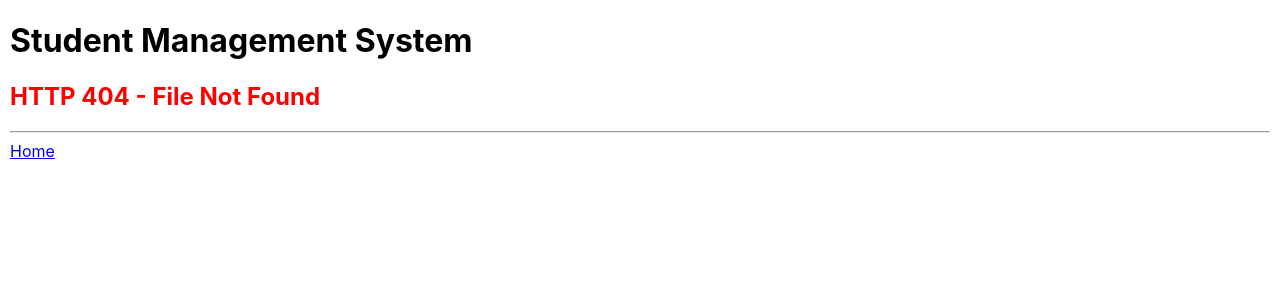
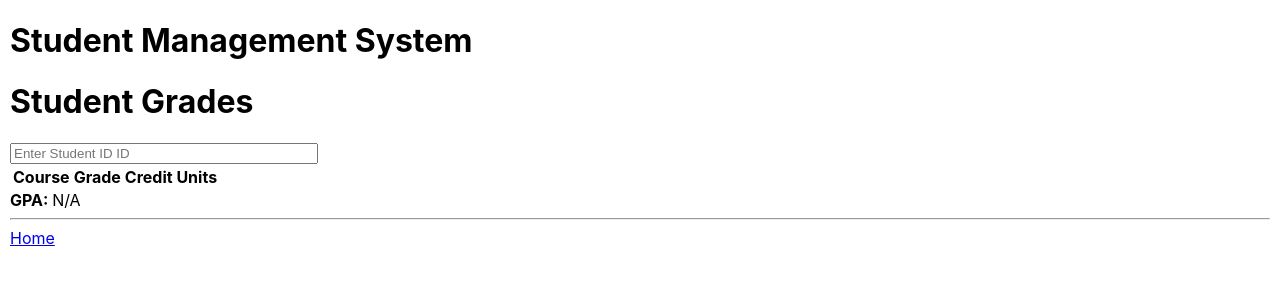
Before and after one commit to mstee37/TIC2601, a React (Create React App) app: page /Transcript in a window 1280 px wide. Before the commit this address had no page. Shown: the top 300 px of the page. Built offline with nearby package versions, Linux system fonts and the light colour scheme.

Commit message:
Transcript

```diff
--- a/src/App.js
+++ b/src/App.js
@@ -16,6 +16,7 @@ import RegisterCourse from "./pages/RegisterCourse";
 import SendFeedback from "./pages/Feedback";
 import MarkAttendance from "./pages/MarkAttendance";
 import CourseCreation from "./pages/CourseCreation";
+import Transcript from "./pages/Transcript";
 
 function App() {
   return (
@@ -36,6 +37,7 @@ function App() {
           <Route path="Feedback" element={<SendFeedback/>}/>
           <Route path="MarkAttendance" element={<MarkAttendance/>}/>
           <Route path="CourseCreation" element={<CourseCreation/>}/>
+          <Route path="Transcript" element={<Transcript/>}/>
           <Route path="*" element={<Error />} />
 
         </Route>
--- /dev/null
+++ b/src/components/InputStudentID.js
@@ -0,0 +1,14 @@
+export default function InputStudentID({ label, value, setValue }) {
+    return (
+        <input
+            type={"text"}
+            placeholder={`Enter ${label} ID`}
+            required={true}
+            style={{ width: '300px' }}
+            value={value}
+            onChange={(event) => {
+                setValue(event.target.value);
+            }}
+        />
+    )
+};
--- /dev/null
+++ b/src/pages/Transcript.js
@@ -0,0 +1,53 @@
+import React, { useState, useEffect } from 'react';
+import InputId from "../components/InputStudentID";
+
+export default function Transcript() {
+    const [studentId, setStudentId] = useState('');
+    const [grades, setGrades] = useState([]);
+
+    useEffect(() => {
+        if (studentId) {
+            fetch(`API_ENDPOINT/grades?studentId=${studentId}`)
+                .then(response => response.json())
+                .then(data => setGrades(data.filter(grade => grade.value !== null)))
+                .catch(error => console.error('Error fetching grades:', error));
+        }
+    }, [studentId]);
+
+    const calculateGPA = () => {
+        const totalGradePoints = grades.reduce((acc, grade) => acc + (grade.value * grade.creditUnits), 0);
+        const totalCredits = grades.reduce((acc, grade) => acc + grade.creditUnits, 0);
+
+        return totalCredits !== 0 ? (totalGradePoints / totalCredits).toFixed(2) : 'N/A';
+    };
+
+    return (
+        <div>
+            <h1>Student Grades</h1>
+            <div>
+                <InputId label='Student ID' value={studentId} setValue={setStudentId} />
+            </div>
+            <table>
+                <thead>
+                    <tr>
+                        <th>Course</th>
+                        <th>Grade</th>
+                        <th>Credit Units</th>
+                    </tr>
+                </thead>
+                <tbody>
+                    {grades.map((grade, index) => (
+                        <tr key={index}>
+                            <td>{grade.course}</td>
+                            <td>{grade.value}</td>
+                            <td>{grade.creditUnits}</td>
+                        </tr>
+                    ))}
+                </tbody>
+            </table>
+            <div>
+                <strong>GPA: </strong> {calculateGPA()}
+            </div>
+        </div>
+    );
+}
```
Also changed, not shown: src/pages/AccessTranscript.js (deleted).
